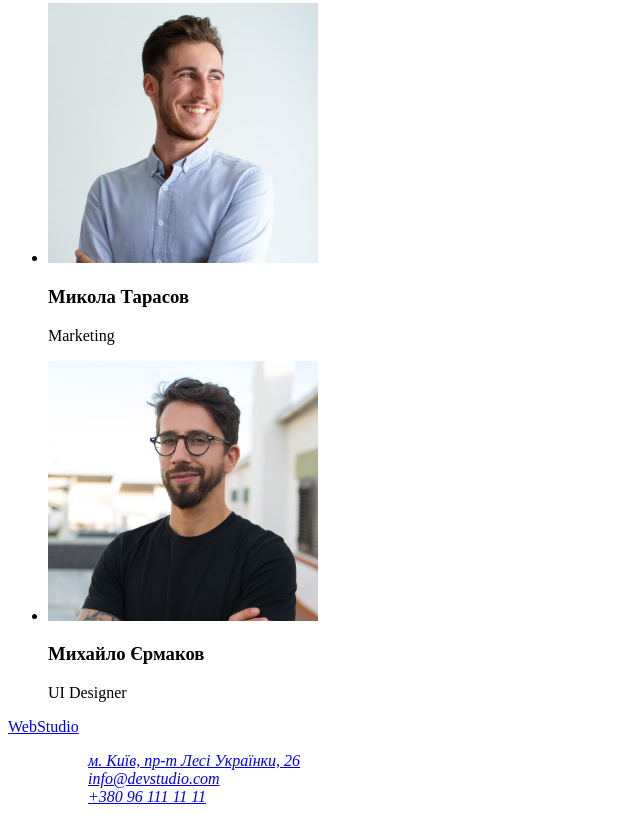
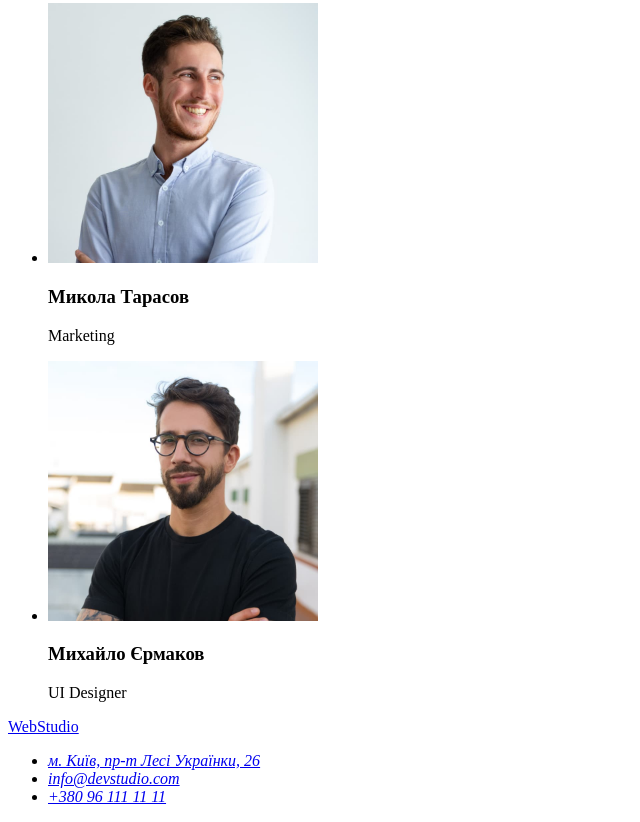
Before and after one commit to klav28/goit-markup-hw-01, a plain HTML site: page index.html in a window 1280 px wide. Shown: the part 2264-3086 px from the top of the page, without its empty margins (0-640 px from the left). Drawn offline with Linux system fonts and the light colour scheme.

Commit message:
modified:   index.html

```diff
--- a/index.html
+++ b/index.html
@@ -96,20 +96,15 @@
       <a href="./index.html">WebStudio</a>
       <address>
         <ul>
-          <ul>
-            <a
-              href="https://goo.gl/maps/JKmahbttWBUAZa8E8"
-              target="_blank"
-              rel="noreferrer noopener"
-              >м. Київ, пр-т Лесі Українки, 26</a
-            >
-          </ul>
-          <ul>
+          <li>
+            <a href="https://goo.gl/maps/JKmahbttWBUAZa8E8" target="_blank" rel="noreferrer noopener">м. Київ, пр-т Лесі Українки, 26</a>
+          </li>
+          <li>
             <a href="mailto:info@devstudio.com">info@devstudio.com</a>
-          </ul>
-          <ul>
+          </li>
+          <li>
             <a href="tel:+380961111111">+380 96 111 11 11</a>
-          </ul>
+          </li>
         </ul>
       </address>
     </footer>
```
